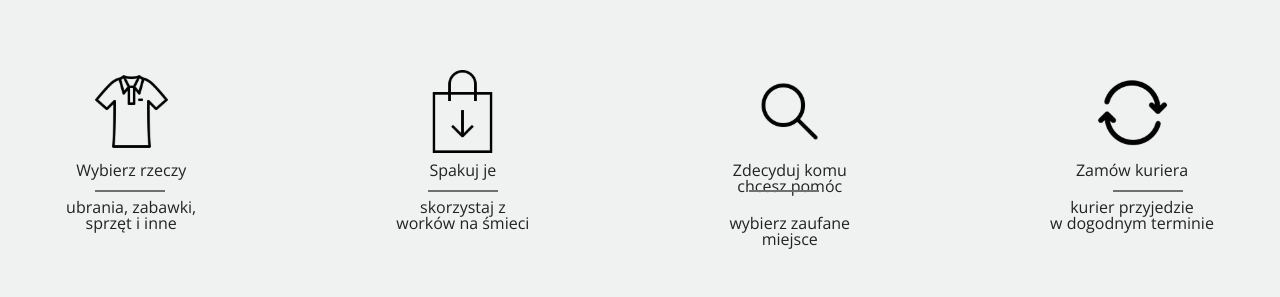
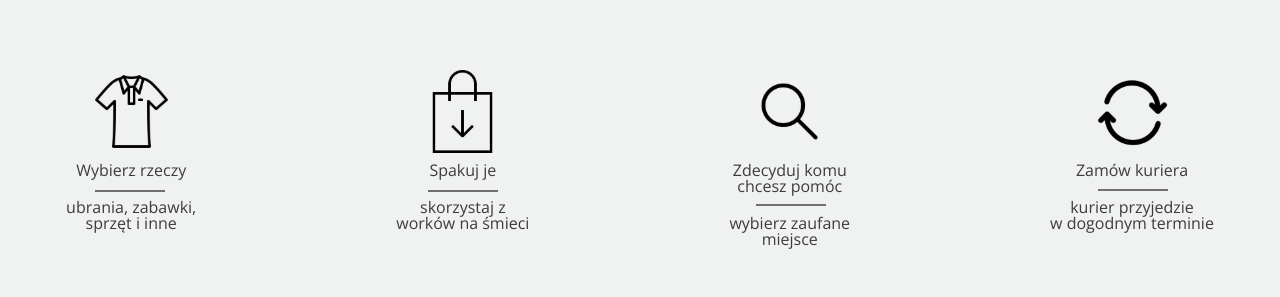
Before and after one commit to Alvin7914/oddam-w-dobre-rece, a React (Vite) app in the folder oddam-w-dobre-rece/: page / in a window 1280 px wide. Shown: the part 1546-1843 px from the top of the page. Built offline with nearby package versions, Linux system fonts and the light colour scheme.

Commit message:
simple steps done

```diff
--- a/oddam-w-dobre-rece/src/components/HomeSimpleSteps.jsx
+++ b/oddam-w-dobre-rece/src/components/HomeSimpleSteps.jsx
@@ -14,22 +14,22 @@ const HomeSimpleSteps = () => {
             <div className='four-columns'>
                 <div>
                     <img src={shirtSvg} alt="shirt"/>
-                    <p>Wybierz rzeczy</p>
+                    <p className='after-line1'>Wybierz rzeczy</p>
                     <p>ubrania, zabawki,<br/>sprzęt i inne</p>
                 </div>
                 <div>
                     <img src={bagSvg} alt="bag"/>
-                    <p>Spakuj je</p>
+                    <p className='after-line1'>Spakuj je</p>
                     <p>skorzystaj z<br/>worków na śmieci</p>
                 </div>
                 <div>
                     <img src={searchSvg} alt="magnifying-glass"/>
-                    <p>Zdecyduj komu<br />chcesz pomóc</p>
+                    <p className='after-line2'>Zdecyduj komu<br />chcesz pomóc</p>
                     <p>wybierz zaufane<br/>miejsce</p>
                 </div>
                 <div>
                     <img src={arrowsSvg} alt="arrows-in-circle"/>
-                    <p>Zamów kuriera</p>
+                    <p className='after-line3'>Zamów kuriera</p>
                     <p>kurier przyjedzie<br/>w dogodnym terminie</p>
                 </div>
             </div>
--- a/oddam-w-dobre-rece/src/scss/_homeSimpleSteps.scss
+++ b/oddam-w-dobre-rece/src/scss/_homeSimpleSteps.scss
@@ -31,25 +31,37 @@
       flex-direction: column;
       align-items: center;
       position: relative;
+      color: $text-color;
 
       p:nth-of-type(1) {
         text-align: center;
         margin-top: rem(9);
-        &::after {
-          content: '';
-          display: block;
-          width: 70px;
-          height: 2px;
-          background-color: #707070;
-          position: absolute;
-          top: 120px;
-          right: 31px;
-        }
       }
 
       p:nth-of-type(2) {
         text-align: center;
         margin-top: rem(21);
+      }
+
+      .after-line1 {
+        &::after {
+          @include after-line;
+        }
+      }
+
+      .after-line2 {
+        &::after {
+          @include after-line;
+          top: 134px;
+          right: 24px;
+        }
+      }
+      .after-line3 {
+        &::after {
+          @include after-line;
+          top: 119px;
+          right: 46px;
+        }
       }
     }
   }
--- a/oddam-w-dobre-rece/src/scss/utility/_mixins.scss
+++ b/oddam-w-dobre-rece/src/scss/utility/_mixins.scss
@@ -28,3 +28,14 @@
   font-size: rem(36);
   font-weight: lighter;
 }
+
+@mixin after-line {
+  content: '';
+  display: block;
+  width: 70px;
+  height: 2px;
+  background-color: #707070;
+  position: absolute;
+  top: 120px;
+  right: 31px;
+}
```
